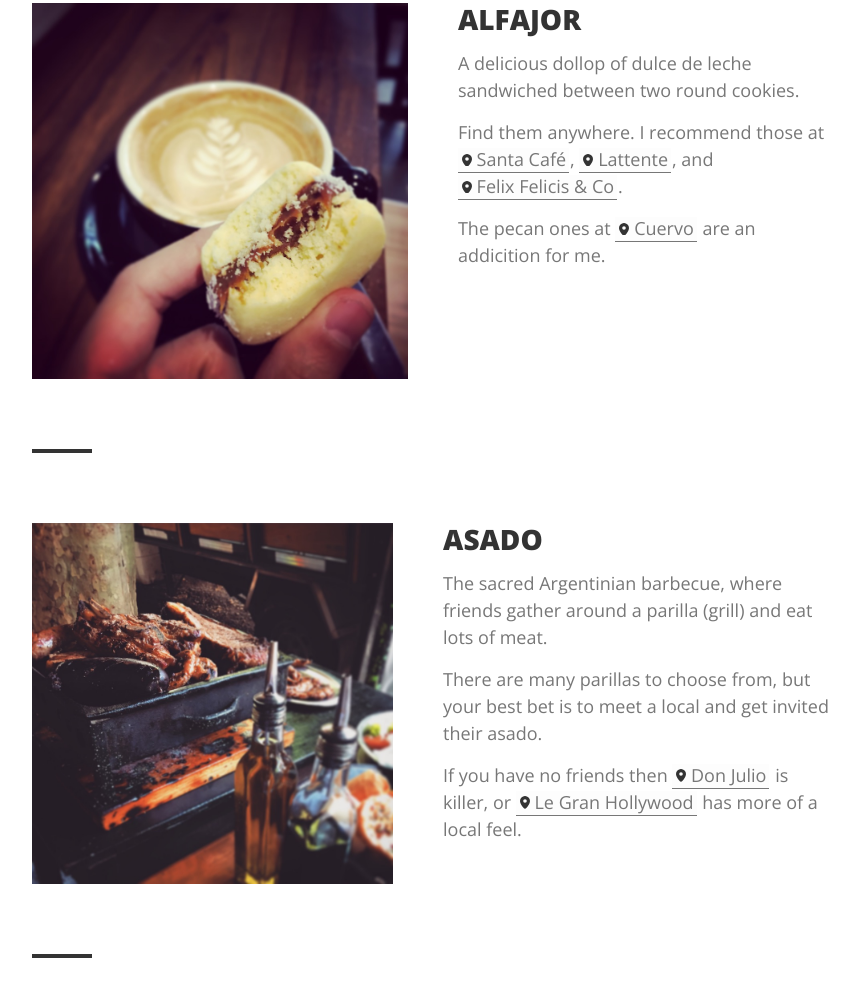
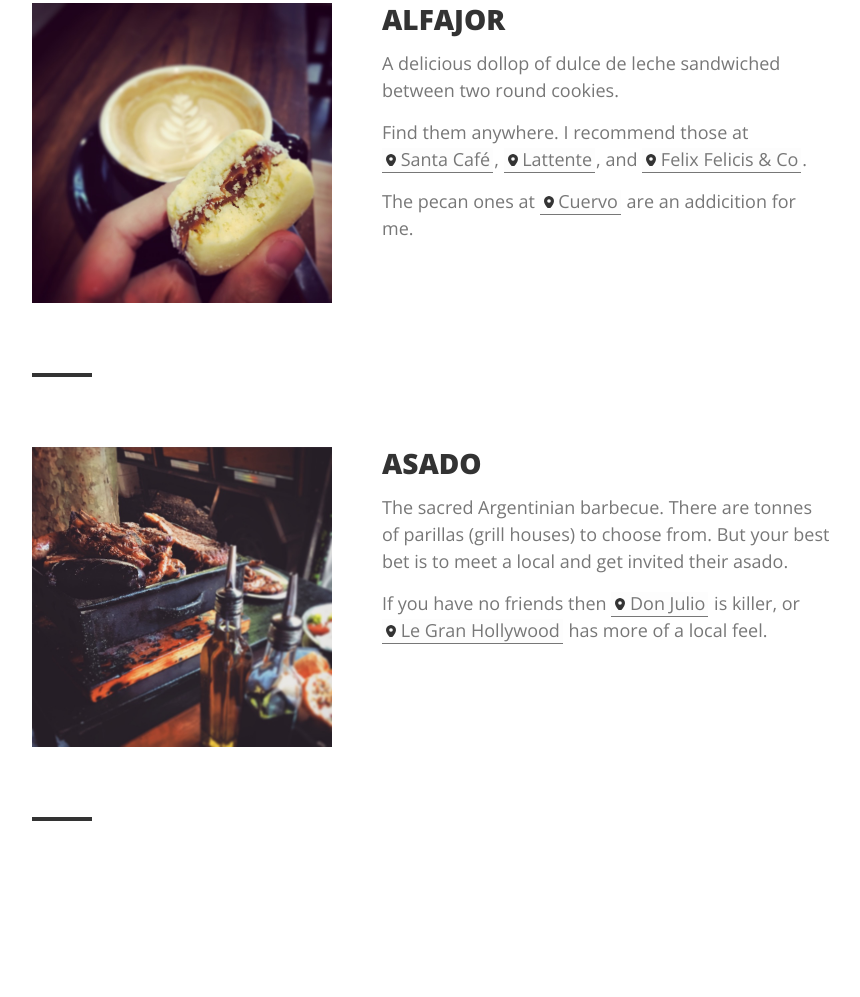
Before and after one commit to kgxsz/almacen, a plain HTML site: page public/articles/071217.html in a window 1280 px wide. Shown: the part 345-1342 px from the top of the page, without its empty margins (208-1068 px from the left). After the commit the page ends 1226 px from the top, so only its background shows below. Drawn offline with nearby package versions, Linux system fonts and the light colour scheme.

Commit message:
Fix image width bug

```diff
--- a/public/articles/071217.html
+++ b/public/articles/071217.html
@@ -124,11 +124,7 @@
             </div>
 
             <div class="review__content__paragraph">
-              The sacred Argentinian barbecue, where friends gather around a parilla (grill) and eat lots of meat.
-            </div>
-
-            <div class="review__content__paragraph">
-              There are many parillas to choose from, but your best bet is to meet a local and get invited their asado.
+              The sacred Argentinian barbecue. There are tonnes of parillas (grill houses) to choose from. But your best bet is to meet a local and get invited their asado.
             </div>
 
             <div class="review__content__paragraph">
--- a/public/css/index.css
+++ b/public/css/index.css
@@ -606,20 +606,22 @@ body {
 
 .review__image-container {
   position: relative;
-  width: 100%;
+  width: 300px;
   min-width: 300px;
   background-color: #fdfdfd;
+}
+
+@media all and (max-width: 767px) {
+  .review__image-container {
+    width: 100%;
+    min-width: 300px;
+  }
 }
 
 .review__image-container:after {
   display: block;
   content: "";
   padding-bottom: 100%;
-}
-
-@media all and (max-width: 767px) {
-  .review__image-container {
-  }
 }
 
 .review__image {
```
